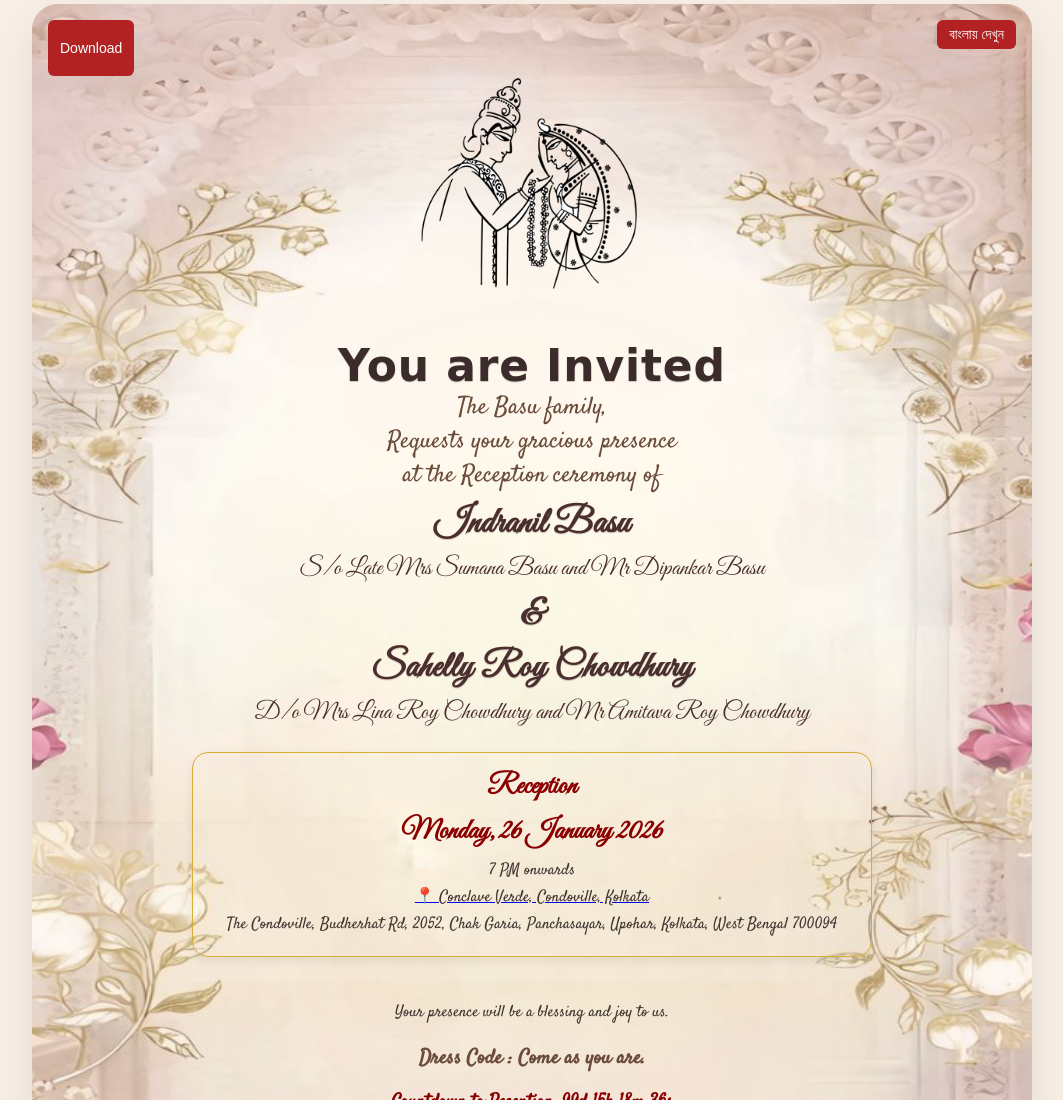
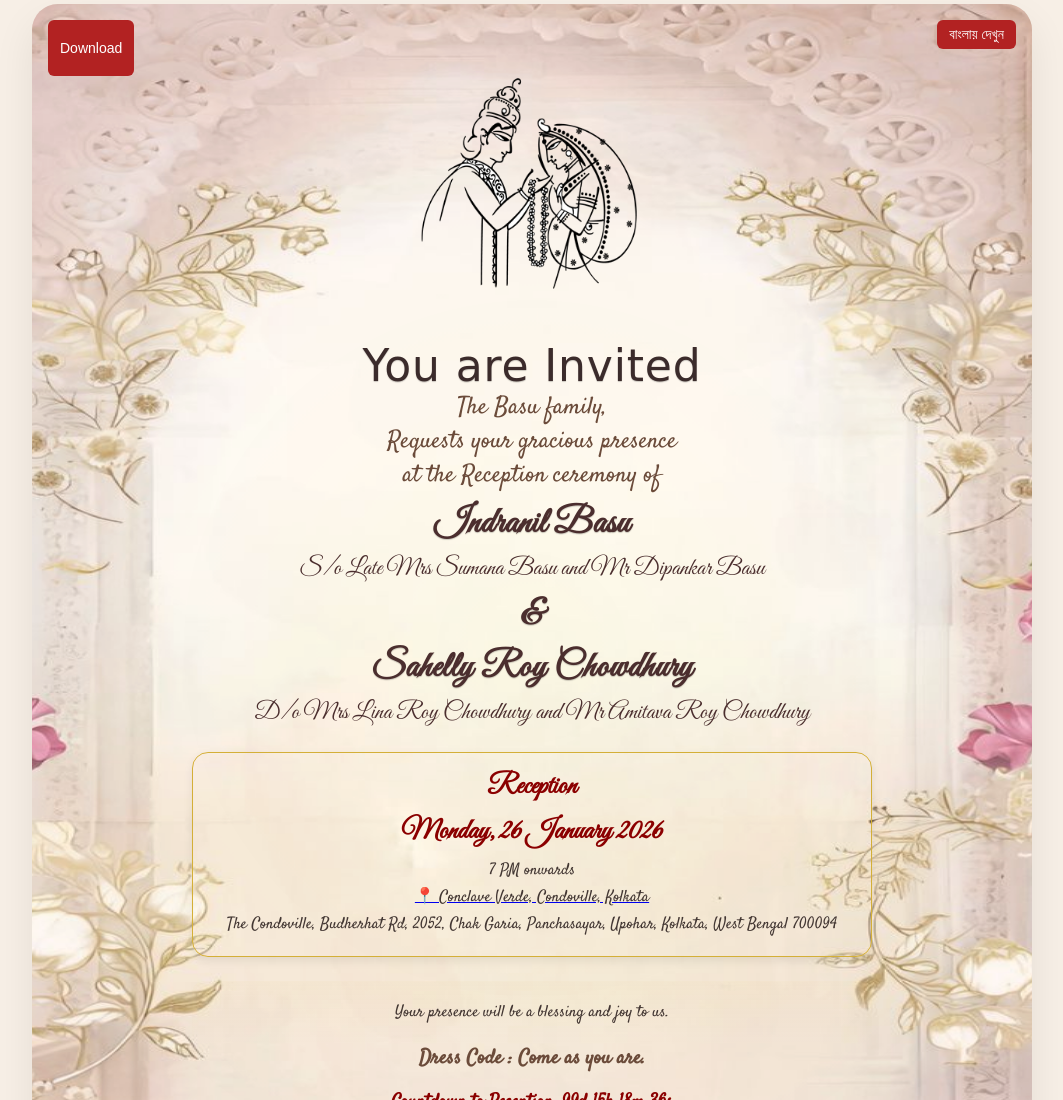
Before and after one commit to Sahelly-Indranil-Reception/SahellyIndranilReception, a plain HTML site: page index.html in a window 1280 px wide. Shown: the top 1100 px of the page, without its empty margins (108-1171 px from the left). Drawn offline with Linux system fonts and the light colour scheme; a web font is replaced by a local one.

Commit message:
Update index.html

```diff
--- a/index.html
+++ b/index.html
@@ -109,7 +109,7 @@
  h1[data-en], .head[data-en]{
        text-align: center;
       font-family: 'Rye', cursive;
-     font-weight: 700; /* simulate bold */
+
   text-shadow: 0 1px 1px rgba(0,0,0,0.2);
   letter-spacing: 0.85px;
       font-size:44px;
```
